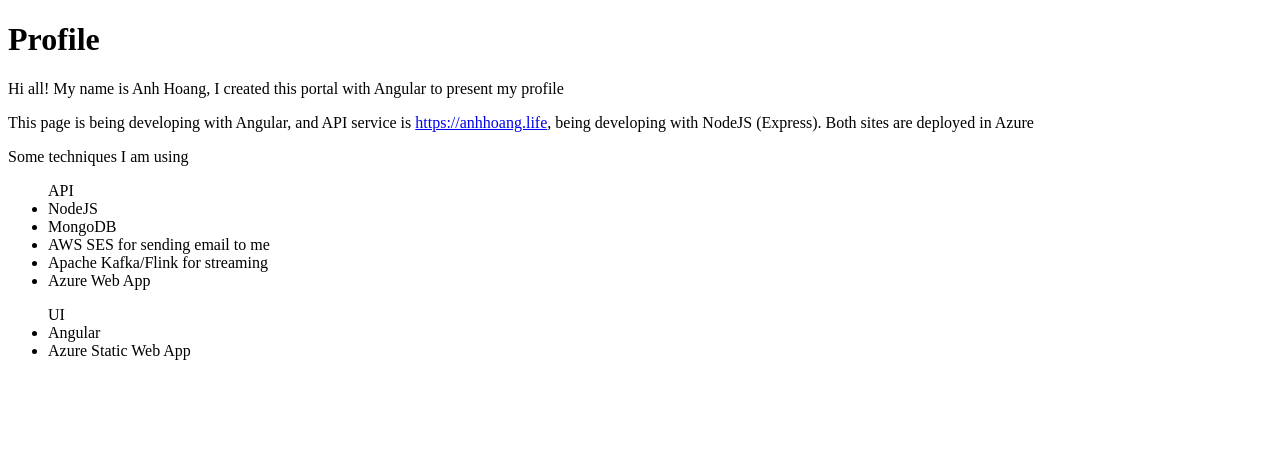
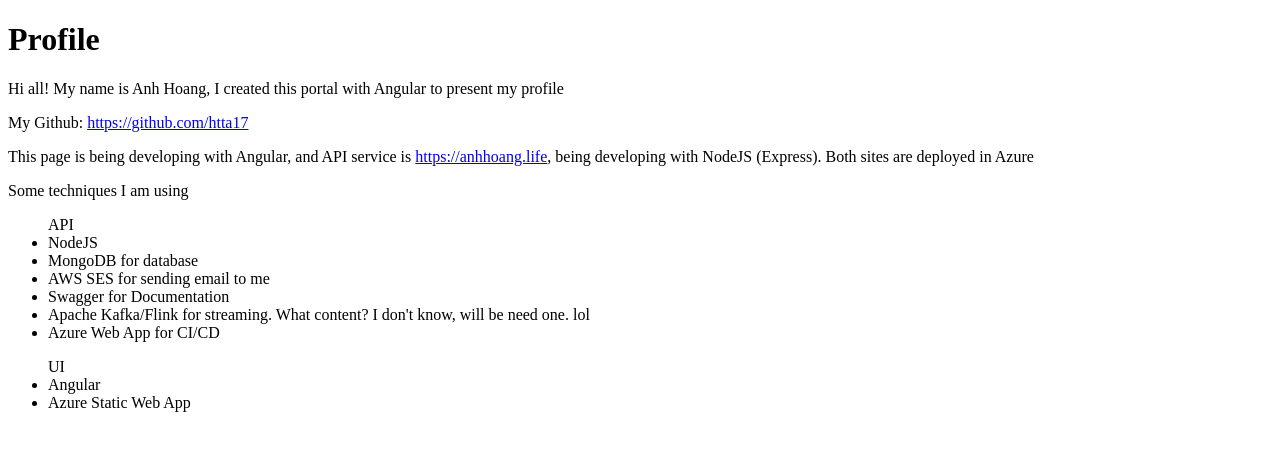
Before and after one commit to htta17/angular-project, an Angular app: page / in a window 1280 px wide. Shown: the top 450 px of the page. Built offline with nearby package versions, Linux system fonts and the light colour scheme.

Commit message:
Home page

```diff
--- a/src/app/app.component.html
+++ b/src/app/app.component.html
@@ -1,6 +1,9 @@
 <h1>Profile</h1>
 
 <p>Hi all! My name is Anh Hoang, I created this portal with Angular to present my profile</p>
+
+<p>My Github: <a href="https://github.com/htta17">https://github.com/htta17</a></p>
+
 
 <p>This page is being developing with Angular, and API service is <a href="https://anhhoang.life">https://anhhoang.life</a>, being developing with NodeJS (Express). Both
   sites are deployed in Azure</p>
@@ -10,10 +13,11 @@
 <ul>
   API
   <li>NodeJS</li>
-  <li>MongoDB</li>
+  <li>MongoDB for database</li>
   <li>AWS SES for sending email to me</li>
-  <li>Apache Kafka/Flink for streaming</li>
-  <li>Azure Web App</li>
+  <li>Swagger for Documentation</li>
+  <li>Apache Kafka/Flink for streaming. What content? I don't know, will be need one. lol</li>
+  <li>Azure Web App for CI/CD</li>
 </ul>
 
 
```
